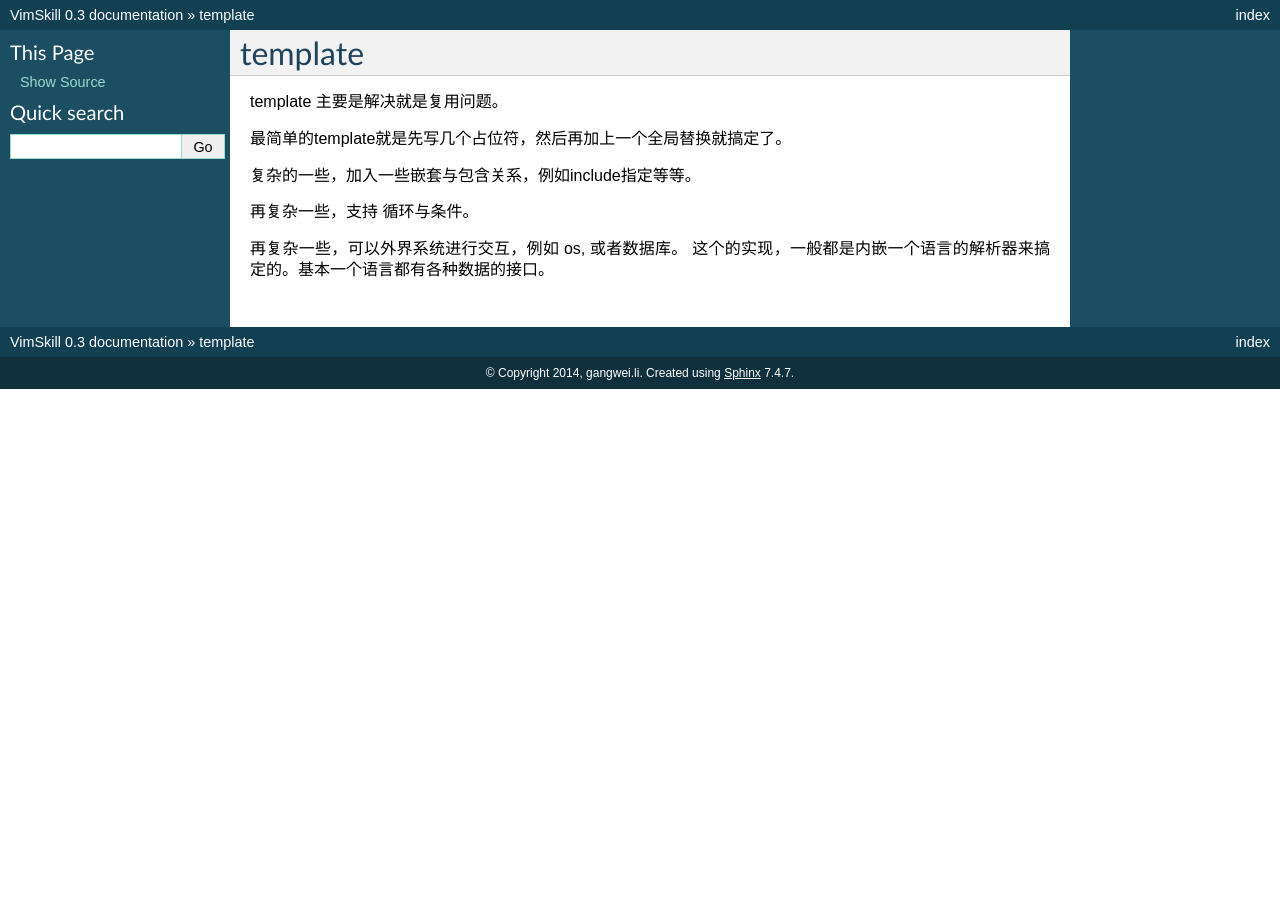
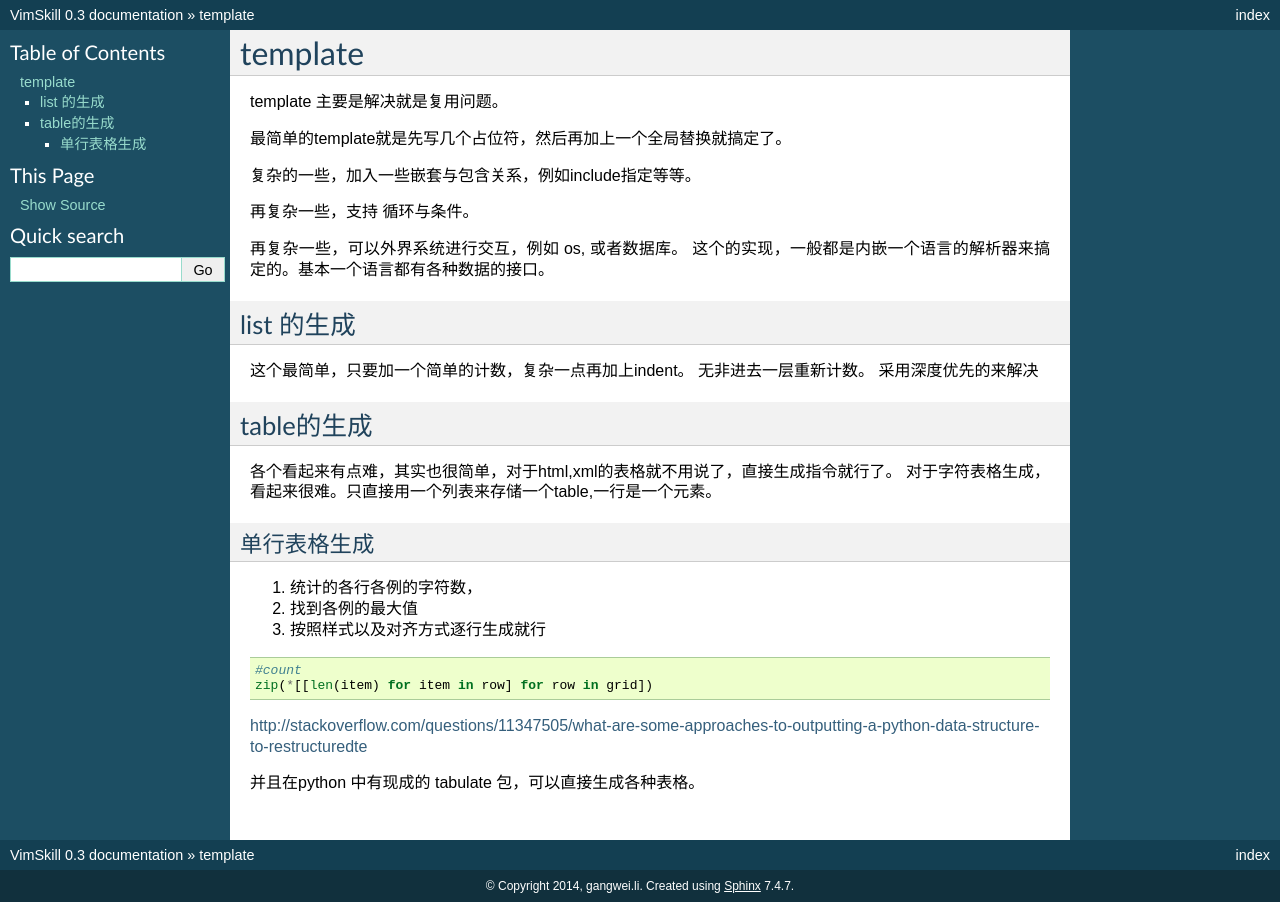
Before and after one commit to gwli/VimSkill, a Sphinx documentation site: the page built from source/Stage_2/templateTools.rst, in a window 1280 px wide. Built offline with Sphinx 7.4.7, drawn with Linux system fonts in a browser that asks for light colours.

Commit message:
列表的生成

```diff
--- a/source/Stage_2/templateTools.rst
+++ b/source/Stage_2/templateTools.rst
@@ -11,3 +11,36 @@ template 主要是解决就是复用问题。
 
 再复杂一些，可以外界系统进行交互，例如 os, 或者数据库。
 这个的实现，一般都是内嵌一个语言的解析器来搞定的。基本一个语言都有各种数据的接口。
+
+
+list 的生成
+===========
+
+这个最简单，只要加一个简单的计数，复杂一点再加上indent。 无非进去一层重新计数。
+采用深度优先的来解决
+
+
+
+
+table的生成
+===========
+
+各个看起来有点难，其实也很简单，对于html,xml的表格就不用说了，直接生成指令就行了。
+对于字符表格生成，看起来很难。只直接用一个列表来存储一个table,一行是一个元素。
+
+单行表格生成
+------------
+
+#. 统计的各行各例的字符数，
+#. 找到各例的最大值
+#. 按照样式以及对齐方式逐行生成就行
+
+.. code-block:: python
+
+   #count
+   zip(*[[len(item) for item in row] for row in grid])
+
+
+http://stackoverflow.com/questions/11347505/what-are-some-approaches-to-outputting-a-python-data-structure-to-restructuredte
+
+并且在python 中有现成的 tabulate 包，可以直接生成各种表格。
```
